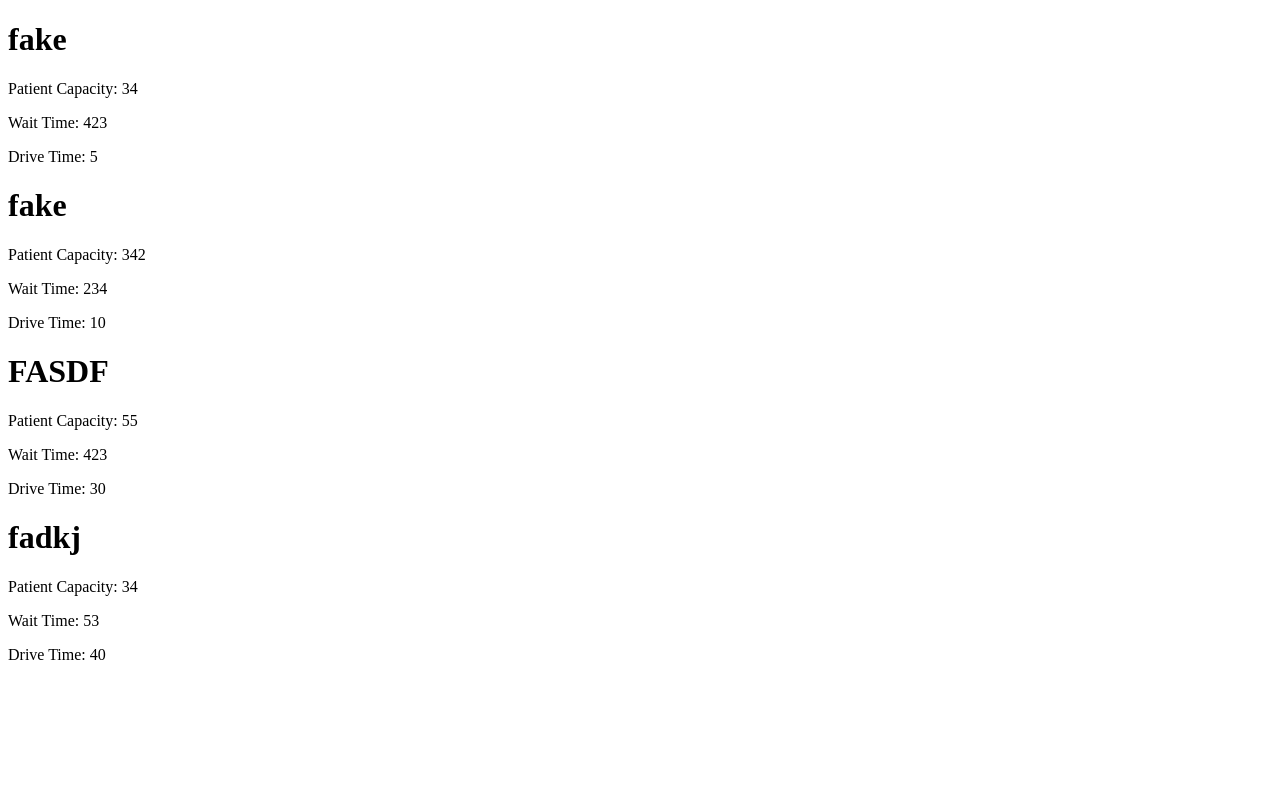
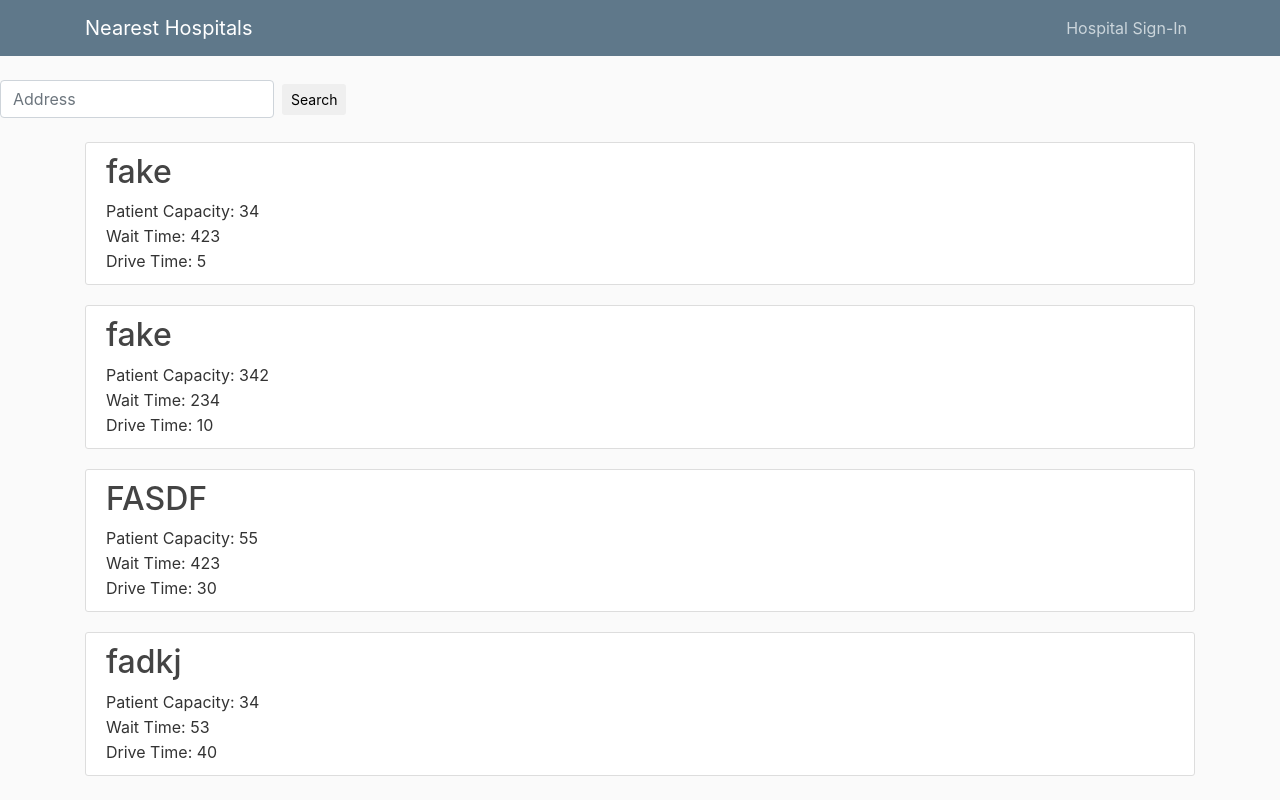
Before and after one commit to DhyeyLalseta/PandemicResponse, a Django app: page / in a window 1280 px wide. Run offline with Django 3.2, Linux system fonts and the light colour scheme; data comes from the database, SQL or seed files in the repository; both versions use the stored data as it was after the commit; some libraries are stand-ins or nearby versions.

Commit message:
Sort Qlist on drive time, search bar, bootstrapped

```diff
--- a/PandemicWebsite/PandemicWebsite/asgi.py
+++ b/PandemicWebsite/PandemicWebsite/asgi.py
@@ -11,6 +11,6 @@ import os
 
 from django.core.asgi import get_asgi_application
 
-os.environ.setdefault('DJANGO_SETTINGS_MODULE', 'PandemicWebsite.settings')
+os.environ.setdefault("DJANGO_SETTINGS_MODULE", "PandemicWebsite.settings")
 
 application = get_asgi_application()
--- a/PandemicWebsite/PandemicWebsite/settings.py
+++ b/PandemicWebsite/PandemicWebsite/settings.py
@@ -68,6 +68,7 @@ TEMPLATES = [
     },
 ]
 
+
 WSGI_APPLICATION = 'PandemicWebsite.wsgi.application'
 
 
--- a/PandemicWebsite/PandemicWebsite/urls.py
+++ b/PandemicWebsite/PandemicWebsite/urls.py
@@ -16,7 +16,4 @@ Including another URLconf
 from django.contrib import admin
 from django.urls import path, include
 
-urlpatterns = [
-    path('admin/', admin.site.urls),
-    path('', include('landing.urls'))
-]
+urlpatterns = [path("admin/", admin.site.urls), path("", include("landing.urls"))]
--- a/PandemicWebsite/templates/landing/index.html
+++ b/PandemicWebsite/templates/landing/index.html
@@ -1,14 +1,53 @@
-<!DOCTYPE html>
-<html>
+{% load static %}
+
+<!doctype html>
+<html lang="en">
 <head>
-    <title></title>
+  <!-- Required meta tags -->
+  <meta charset="utf-8">
+  <meta name="viewport" content="width=device-width, initial-scale=1, shrink-to-fit=no">
+
+  <!-- Bootstrap CSS -->
+  <link rel="stylesheet" href="https://maxcdn.bootstrapcdn.com/bootstrap/4.0.0/css/bootstrap.min.css" integrity="sha384-Gn5384xqQ1aoWXA+058RXPxPg6fy4IWvTNh0E263XmFcJlSAwiGgFAW/dAiS6JXm" crossorigin="anonymous">
+  <link rel= "stylesheet" type = "text/css" href="{% static 'landing/main.css' %}">
 </head>
 <body>
-    {% for result in results %}
-        <h1>{{ result.address }}</h1>
-        <p>Patient Capacity: {{result.patient_capacity}}</p>
-        <p>Wait Time: {{result.wait_time}}</p>
-        <p>Drive Time: {{result.drive_time}}</p>
-    {% endfor %}
+  <header class="site-header">
+    <nav class="navbar navbar-expand-md navbar-dark bg-steel fixed-top">
+      <div class="container">
+        <a class="navbar-brand mr-4" href="/">Nearest Hospitals</a>
+        <button class="navbar-toggler" type="button" data-toggle="collapse" data-target="#navbarToggle" aria-controls="navbarToggle" aria-expanded="false" aria-label="Toggle navigation">
+          <span class="navbar-toggler-icon"></span>
+        </button>
+        <div class="collapse navbar-collapse" id="navbarToggle">
+          <div class="navbar-nav ml-auto">
+            <a class="nav-item nav-link" href="/admin">Hospital Sign-In</a>
+          </div>
+        </div>
+      </div>
+    </nav>
+  </header>
+  <div class = "form-group">
+    <form method = 'GET' action = '' class="form-inline md-form mr-auto mb-4">
+      <input type = 'text' name = 'q' placeholder = 'Address' class="form-control mr-sm-2" id = "inputAddress" aria-label="Search"/>
+      <button class="btn aqua-gradient btn-rounded btn-sm my-0" type="submit">Search</button>
+    </form>
+  </div>
+  <div class="container">
+  {% for result in results %}
+    <article class="media content-section">
+      <div class="media-body">
+        <h2><a class="result-title" href="#">{{ result.address }}</a></h2>
+        <p class="result-content">Patient Capacity: {{ result.patient_capacity }}</p>
+        <p class="result-content">Wait Time: {{ result.wait_time }}</p>
+        <p class="result-content">Drive Time: {{ result.drive_time }}</p>
+      </div>
+    </article>
+  {% endfor %}
+  </div>
+
+  <script src="https://code.jquery.com/jquery-3.2.1.slim.min.js" integrity="sha384-KJ3o2DKtIkvYIK3UENzmM7KCkRr/rE9/Qpg6aAZGJwFDMVNA/GpGFF93hXpG5KkN" crossorigin="anonymous"></script>
+  <script src="https://cdnjs.cloudflare.com/ajax/libs/popper.js/1.12.9/umd/popper.min.js" integrity="sha384-ApNbgh9B+Y1QKtv3Rn7W3mgPxhU9K/ScQsAP7hUibX39j7fakFPskvXusvfa0b4Q" crossorigin="anonymous"></script>
+  <script src="https://maxcdn.bootstrapcdn.com/bootstrap/4.0.0/js/bootstrap.min.js" integrity="sha384-JZR6Spejh4U02d8jOt6vLEHfe/JQGiRRSQQxSfFWpi1MquVdAyjUar5+76PVCmYl" crossorigin="anonymous"></script>
 </body>
 </html>
```
Also changed, not shown: PandemicWebsite/db.sqlite3.
